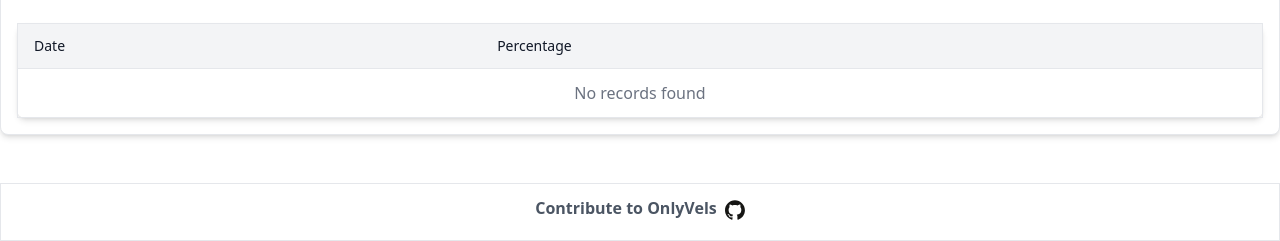
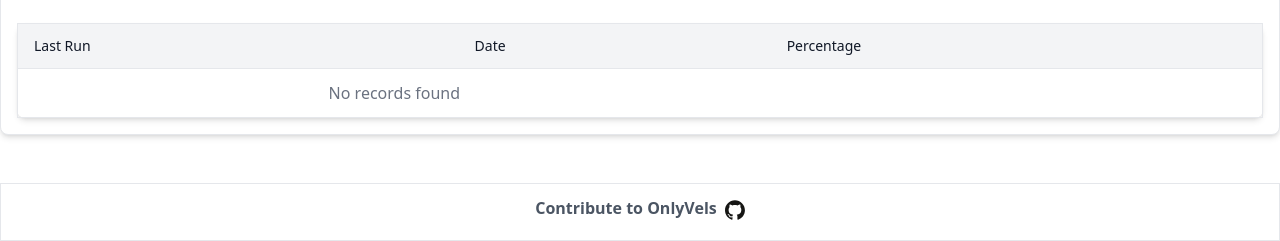
Before and after one commit to navaneeth-dev/attendance-monitoring, a Django app: template web/AMS/templates/dashboard.html in a window 1280 px wide. Shown: the part 606-847 px from the top of the page. Run offline with Django 5.2, Linux system fonts and the light colour scheme; the template is opened without the code that fills it, so the values that code supplies are empty; parts of the project's set-up code (start-up, migrations or seed data) failed here and were passed over; some libraries are stand-ins or nearby versions.

Commit message:
feat: added last run

```diff
--- a/web/AMS/models.py
+++ b/web/AMS/models.py
@@ -34,6 +34,4 @@ class Attendance(models.Model):
     student = models.ForeignKey(Student, on_delete=models.CASCADE)
     date = models.DateField()
     percentage = models.FloatField()
-
-    def __str__(self):
-        return f'{self.student.studName} - {self.date} - {self.percentage}%'
+    last_run = models.DateTimeField(auto_now_add=True)
--- a/web/AMS/templates/dashboard.html
+++ b/web/AMS/templates/dashboard.html
@@ -108,6 +108,9 @@
         >
           <thead>
             <tr class="bg-gray-100 border-b">
+            <th class="py-3 px-4 text-left text-sm font-medium text-gray-900">
+                Last Run
+              </th>
               <th class="py-3 px-4 text-left text-sm font-medium text-gray-900">
                 Date
               </th>
@@ -119,6 +122,7 @@
           <tbody>
             {% if attendance_records %} {% for record in attendance_records %}
             <tr class="border-b">
+              <td class="py-3 px-4 text-sm text-gray-900">{{ record.last_run }}</td>
               <td class="py-3 px-4 text-sm text-gray-900">{{ record.date }}</td>
               <td class="py-3 px-4 text-sm text-gray-900">
                 {{ record.percentage|floatformat:2 }}%
```
Also changed, not shown: web/AMS/migrations/0005_attendance_last_run.py (added), web/AMS/migrations/0006_alter_attendance_last_run.py (added).
